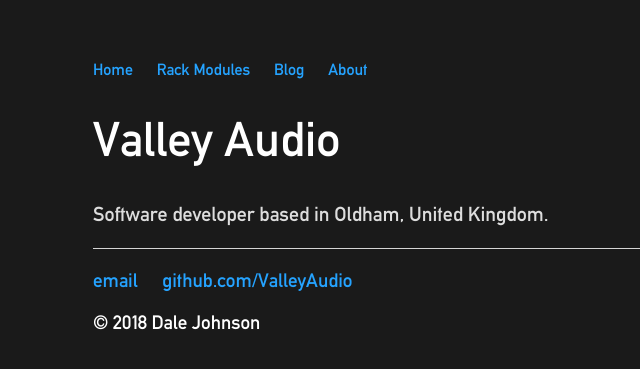
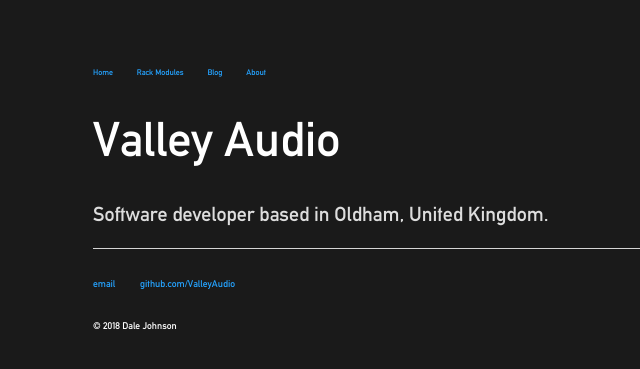
Before and after one commit to ValleyAudio/ValleyAudio.github.io, a Jekyll site: the page built from index.html, in a window 1280 px wide. Shown: the top 369 px of the page, without its empty margins (99-739 px from the left). Built offline with Jekyll 4.4.1, drawn with Linux system fonts in a browser that asks for light colours.

Commit message:
Testing resizing

```diff
--- a/css/main.css
+++ b/css/main.css
@@ -73,6 +73,8 @@
 
 ul.posts li {
     list-style: none;
-    font-size: 1em;
     color: #FFFFFF;
 }
+ul li {
+    font-size:0.5em;
+}
```
